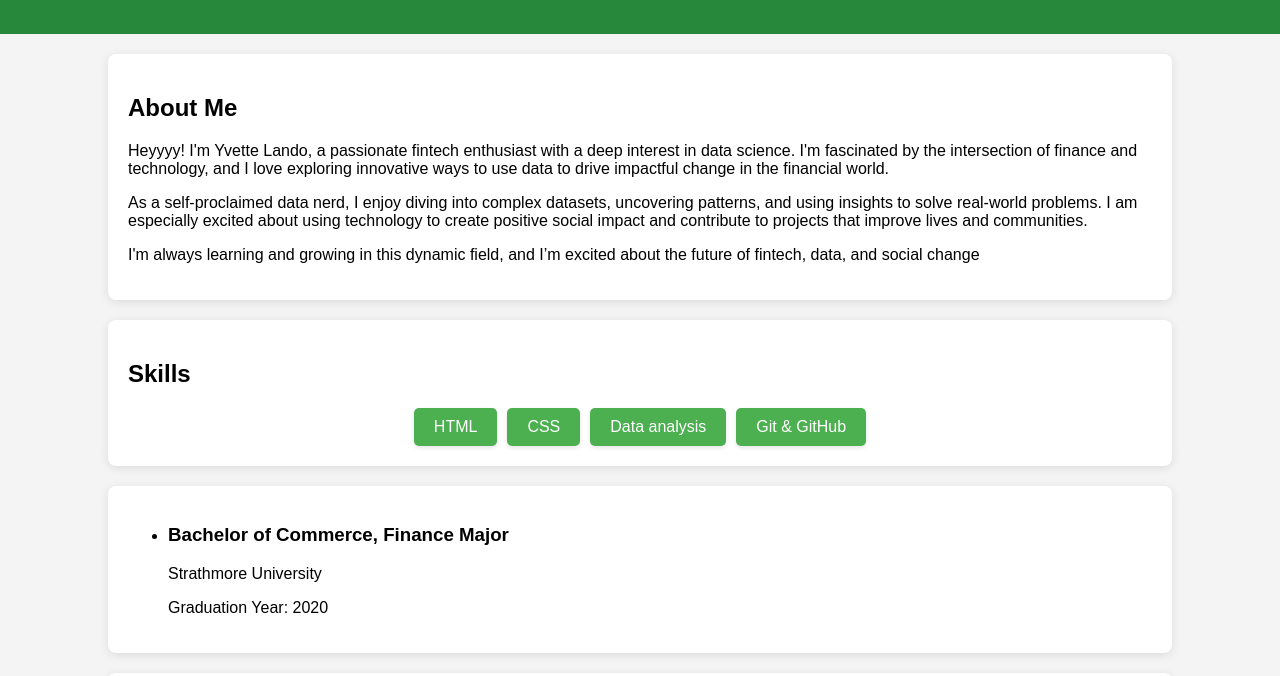
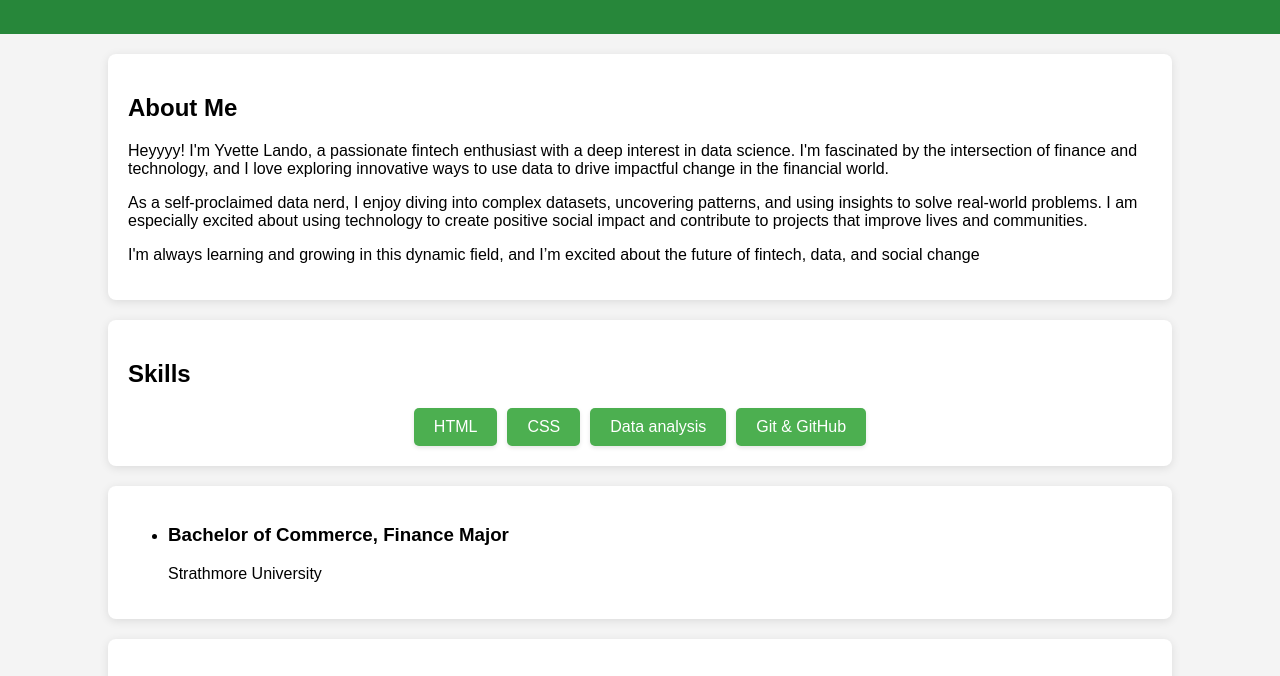
Before and after one commit to yjlando/my-portfolio, a plain HTML site: page index.html in a window 1280 px wide. Shown: the part 93-769 px from the top of the page. Drawn offline with Linux system fonts and the light colour scheme.

Commit message:
Update index.html

```diff
--- a/index.html
+++ b/index.html
@@ -42,8 +42,7 @@
             <li class="education-item">
                 <h3><i class="fas fa-graduation-cap"></i> Bachelor of Commerce, Finance Major</h3>
                 <p>Strathmore University</p>
-                <p>Graduation Year: 2020</p>
-            </li>
+                    </li>
                 </ul>
     </section>
 
```
